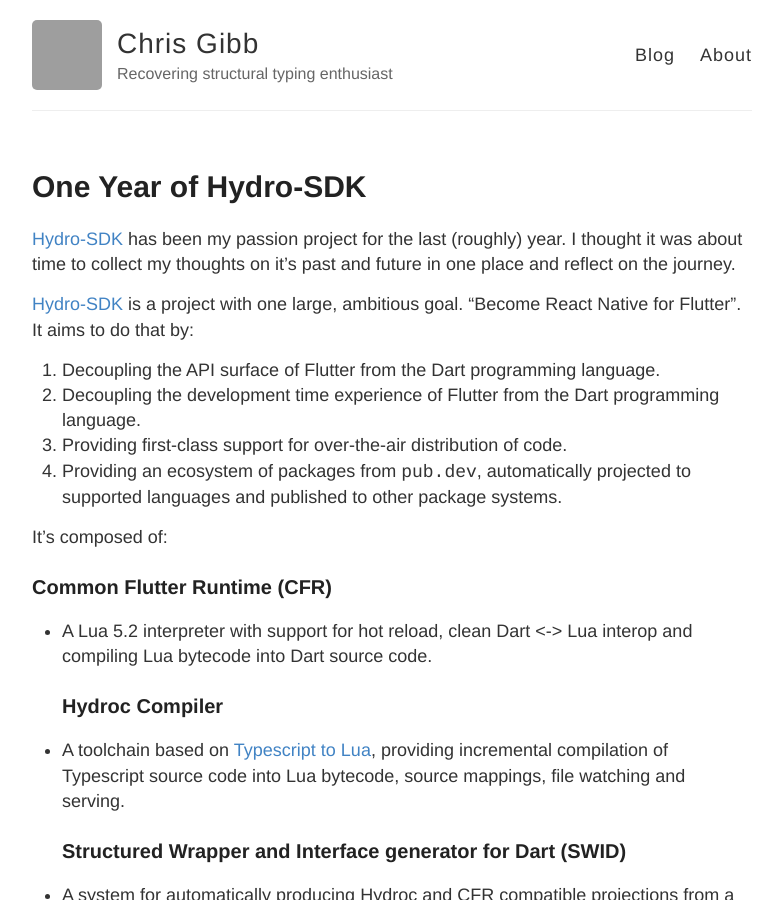
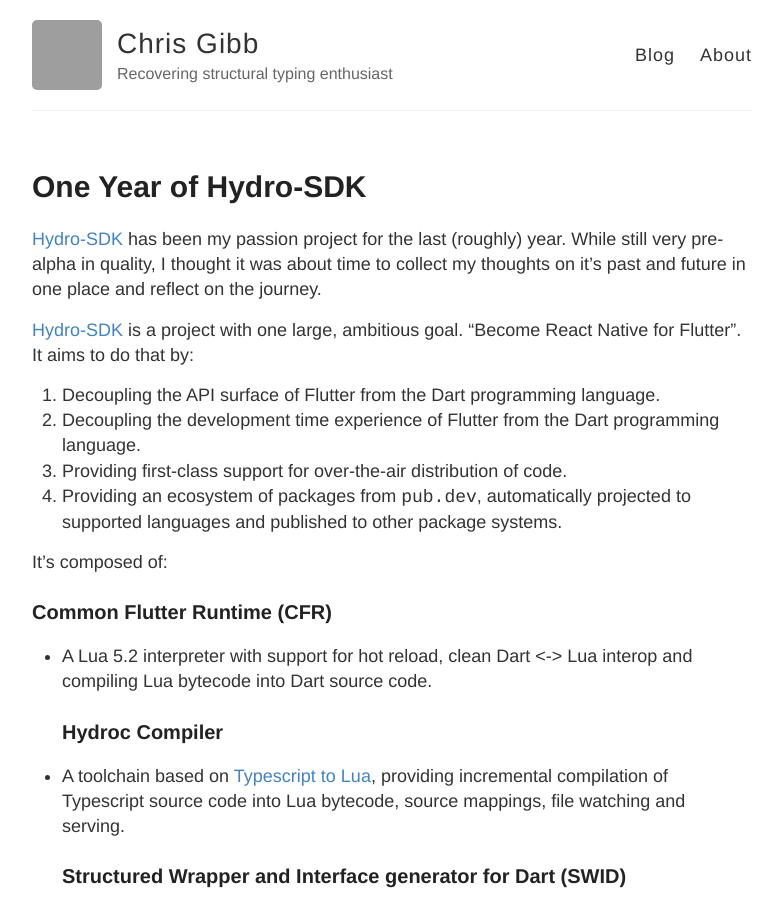
Before and after one commit to chgibb/chgibb.github.io, a Jekyll site: the page built from _posts/2021-01-17-one-year-of-hydro-sdk.md, in a window 1280 px wide and 900 px high. Shown: the whole window, without its empty margins (248-1030 px from the left). Built offline with Jekyll 4.4.1, drawn with Linux system fonts in a browser that asks for light colours; grey boxes are pictures that could not be loaded.

Commit message:
add quality note

```diff
--- a/_posts/2021-01-17-one-year-of-hydro-sdk.md
+++ b/_posts/2021-01-17-one-year-of-hydro-sdk.md
@@ -3,7 +3,7 @@ layout: post
 title: One Year of Hydro-SDK
 ---
 
-[Hydro-SDK](https://github.com/hydro-sdk/hydro-sdk) has been my passion project for the last (roughly) year. I thought it was about time to collect my thoughts on it's past and future in one place and reflect on the journey.
+[Hydro-SDK](https://github.com/hydro-sdk/hydro-sdk) has been my passion project for the last (roughly) year. While still very pre-alpha in quality, I thought it was about time to collect my thoughts on it's past and future in one place and reflect on the journey.
 
 [Hydro-SDK](https://github.com/hydro-sdk/hydro-sdk) is a project with one large, ambitious goal. "Become React Native for Flutter".
 It aims to do that by:
```
